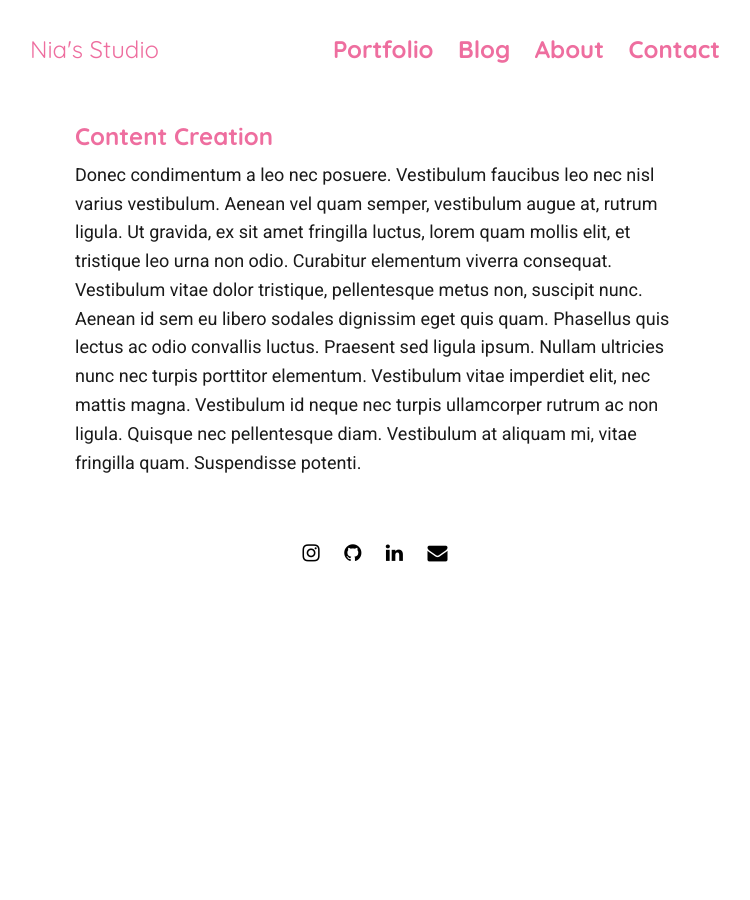
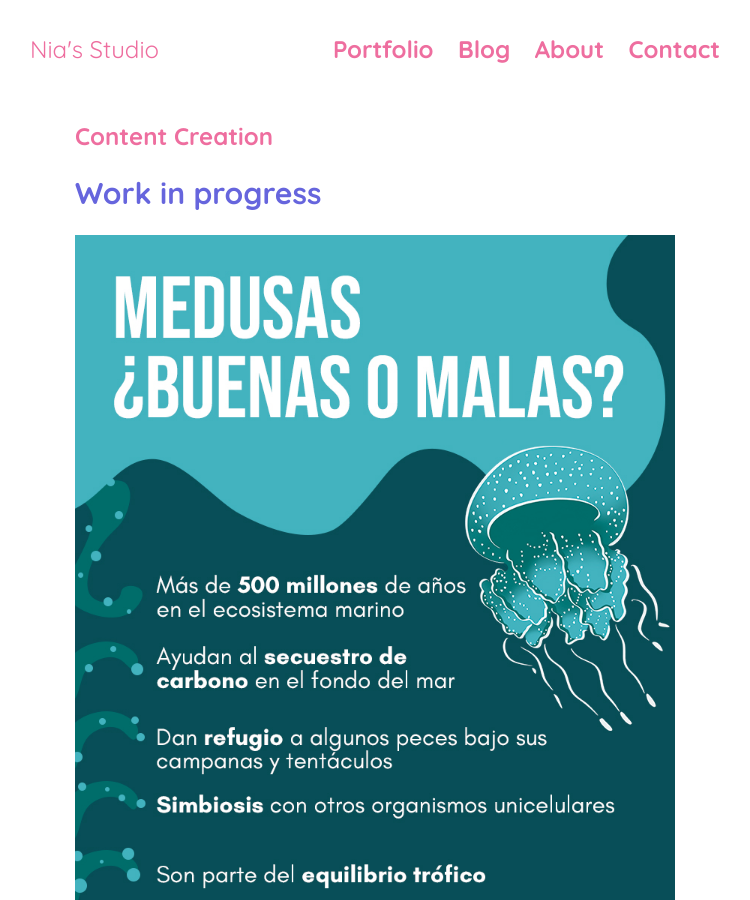
Before and after one commit to niarobles-design/niarobles-design.github.io, a Jekyll site: the page built from projects/content-creation.md, in a window 1280 px wide and 900 px high. Shown: the whole window, without its empty margins (265-1015 px from the left). Built offline with Jekyll 4.4.1, drawn with Linux system fonts in a browser that asks for light colours; nearby versions of some CDN libraries.

Commit message:
feat: updated content creation project

```diff
--- a/projects/content-creation.md
+++ b/projects/content-creation.md
@@ -3,4 +3,6 @@ layout: post
 title: "Content Creation"
 ---
 
-Donec condimentum a leo nec posuere. Vestibulum faucibus leo nec nisl varius vestibulum. Aenean vel quam semper, vestibulum augue at, rutrum ligula. Ut gravida, ex sit amet fringilla luctus, lorem quam mollis elit, et tristique leo urna non odio. Curabitur elementum viverra consequat. Vestibulum vitae dolor tristique, pellentesque metus non, suscipit nunc. Aenean id sem eu libero sodales dignissim eget quis quam. Phasellus quis lectus ac odio convallis luctus. Praesent sed ligula ipsum. Nullam ultricies nunc nec turpis porttitor elementum. Vestibulum vitae imperdiet elit, nec mattis magna. Vestibulum id neque nec turpis ullamcorper rutrum ac non ligula. Quisque nec pellentesque diam. Vestibulum at aliquam mi, vitae fringilla quam. Suspendisse potenti.
+## Work in progress
+
+{% include image.html image="projects/content-creation/infomedusas-web.jpg" %}
```
Also changed, not shown: assets/img/projects/content-creation/infomedusas-web.jpg (added), 2 other files.
